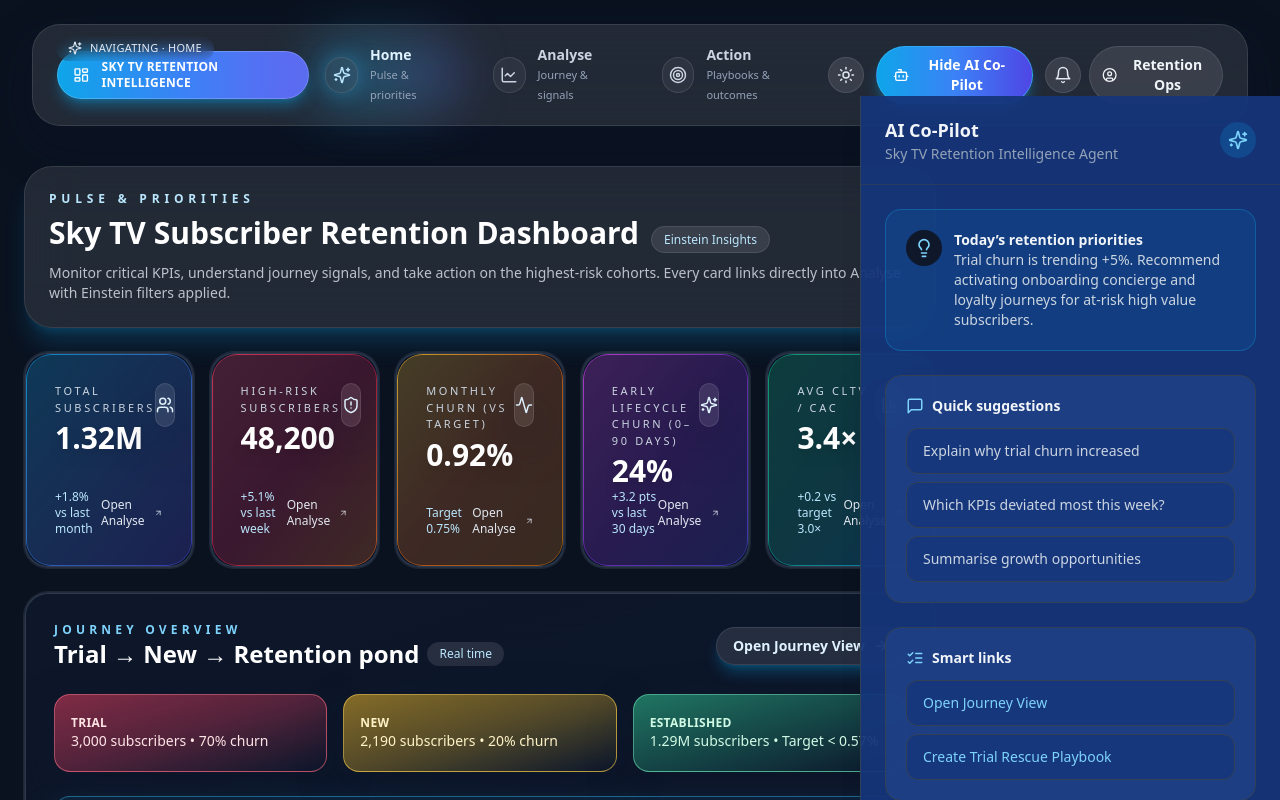
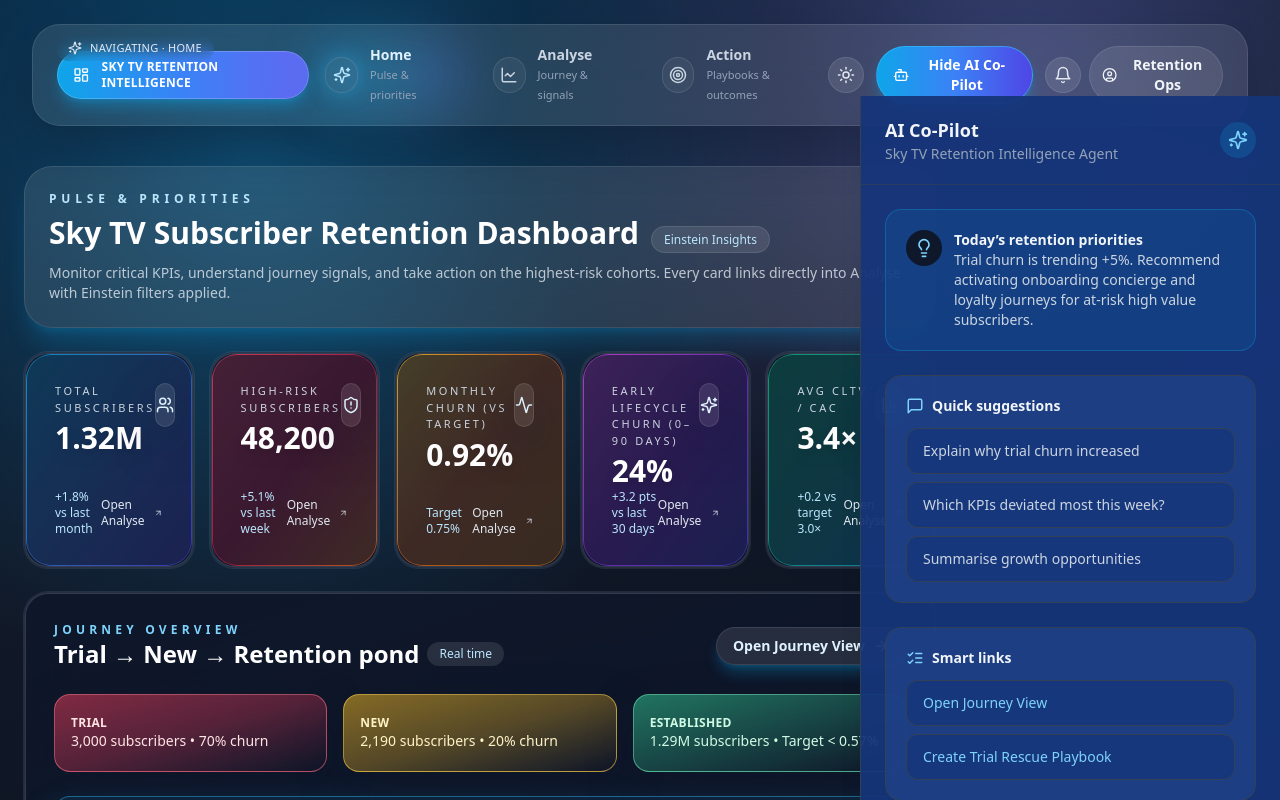
Before and after one commit to arunabh88/ChurnDashboard_Markus_New, a Next.js app: page /home in a window 1280 px wide. Shown: the top 800 px of the page. Built offline with nearby package versions, Linux system fonts and the light colour scheme.

Commit message:
Revert "style: set dashboard background to solid navy"
This reverts commit 10d5c4d56d19047a955a6eaae501ad74b2e584c5.

```diff
--- a/app/globals.css
+++ b/app/globals.css
@@ -5,16 +5,20 @@
 :root {
   color-scheme: dark light;
   --foreground-rgb: 226, 232, 240;
-  --background-solid: #0a1220;
-  --surface-glass: rgba(12, 24, 45, 0.82);
-  --surface-border: rgba(120, 141, 187, 0.22);
-  --surface-highlight: rgba(56, 189, 248, 0.15);
+  --background-gradient: radial-gradient(circle at 20% 20%, rgba(14, 165, 233, 0.35), transparent 45%),
+    radial-gradient(circle at 80% 10%, rgba(129, 140, 248, 0.35), transparent 40%),
+    linear-gradient(160deg, #0a192f 0%, #111827 45%, #0b1220 100%);
+  --surface-glass: rgba(15, 23, 42, 0.68);
+  --surface-border: rgba(148, 163, 184, 0.25);
+  --surface-highlight: rgba(45, 212, 191, 0.25);
 }
 
 :root.light {
   --foreground-rgb: 15, 23, 42;
-  --background-solid: #f1f5f9;
-  --surface-glass: rgba(255, 255, 255, 0.86);
+  --background-gradient: radial-gradient(circle at 0% 0%, rgba(59, 130, 246, 0.25), transparent 40%),
+    radial-gradient(circle at 80% 10%, rgba(129, 140, 248, 0.2), transparent 45%),
+    linear-gradient(165deg, #f8fafc 0%, #eef2ff 60%, #e2e8f0 100%);
+  --surface-glass: rgba(255, 255, 255, 0.78);
   --surface-border: rgba(148, 163, 184, 0.25);
   --surface-highlight: rgba(14, 165, 233, 0.12);
 }
@@ -26,9 +30,11 @@
 
   body {
     min-height: 100%;
-    background-color: var(--background-solid);
+    background-image: var(--background-gradient);
+    background-attachment: fixed;
+    background-size: cover;
     color: rgb(var(--foreground-rgb));
-    transition: background 0.35s ease, color 0.3s ease;
+    transition: background 0.5s ease, color 0.3s ease;
   }
 }
 
```
